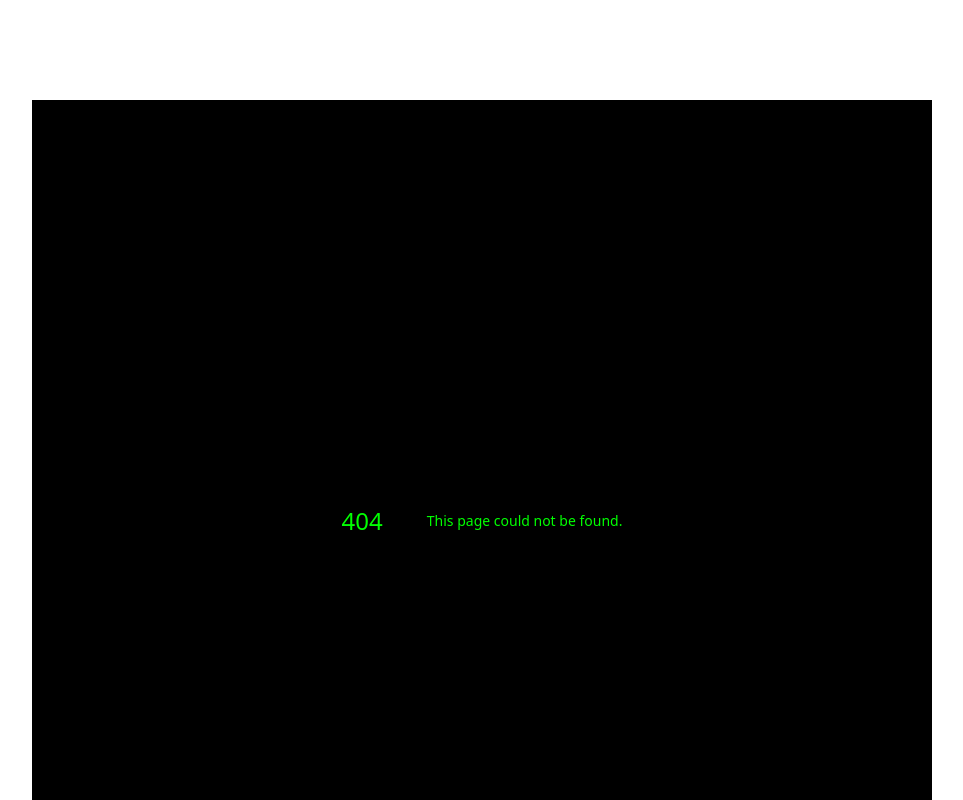
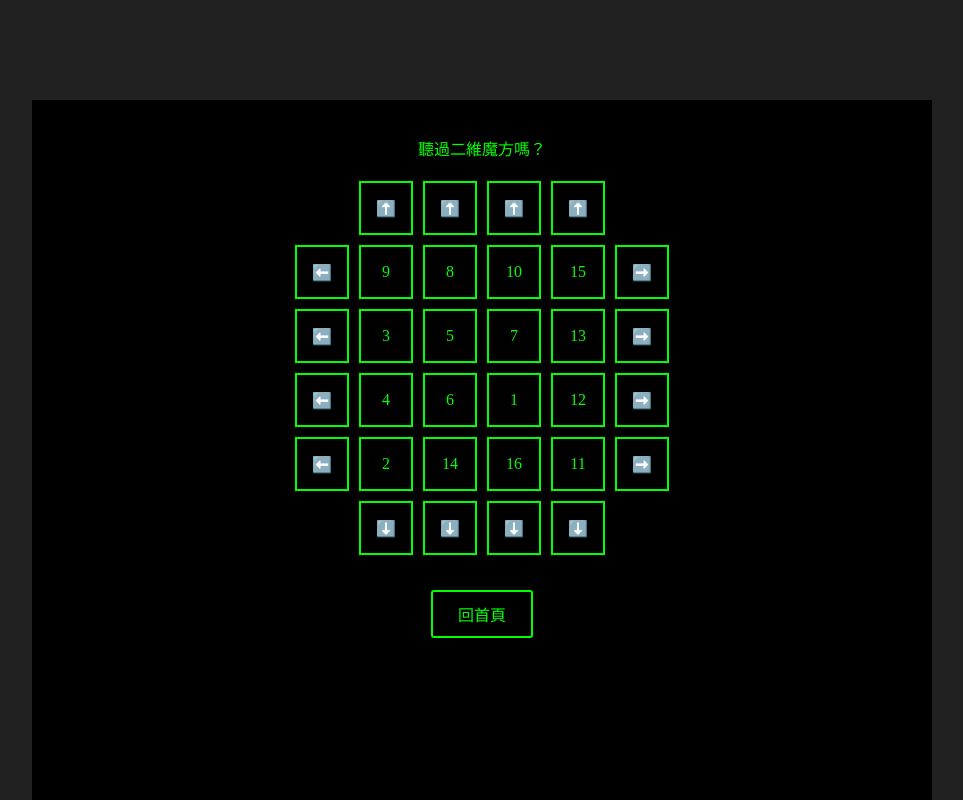
Before and after one commit to HiZollo/hz4ann-flag, a Next.js app: page /levels/3 in a window 1280 px wide. Before the commit this address had no page. Shown: the top 800 px of the page, without its empty margins (158-1121 px from the left). Built offline with nearby package versions, Linux system fonts and the light colour scheme.

Commit message:
feature: level 3

```diff
--- a/data/flags.json
+++ b/data/flags.json
@@ -4,6 +4,8 @@
   "CLICK_BUTTON": "hz4ann_flag_{81c715dd}",
   "FLIP_TRIP": "hz4ann_flag_{13937d8b}",
   "LEVEL1_CAESAR": "hz4ann_flag_{CAESAR_MASTER}",
+  "LEVEL3_SQUARE": "hz4ann_flag_{sdfghjklpoiujm}",
+  "LEVEL3_HIDDEN_SQUARE": "hz4ann_flag_{initailize_eror}",
   "LEVEL14_Q": "hz4ann_flag_{0b2c4db71}",
   "LEVEL23_GEO": "hz4ann_flag_{567ijnbvcd}"
 }
--- /dev/null
+++ b/pages/levels/3.tsx
@@ -0,0 +1,170 @@
+import $ from 'classnames';
+import { Dispatch, SetStateAction, useEffect, useState } from "react";
+import styles from '@/styles/RubiksCube.module.css';
+import { PopupWrapper } from '@/components/popup';
+
+import Flags from '@/data/flags.json';
+
+const BOARD_SIZE = 4;
+const SHUFFLE_COUNT = 10 * BOARD_SIZE;
+
+interface BoardProps {
+  board: string[][];
+  setBoard: Dispatch<SetStateAction<string[][]>>;
+  disabled: boolean;
+}
+
+interface ControlGridProps {
+  disabled: boolean;
+  text: string;
+  onClick: () => any;
+}
+
+export default function() {
+  const [board, setBoard] = useState([[Flags.LEVEL3_HIDDEN_SQUARE]]);
+  const [win, setWin] = useState(false);
+  const [open, setOpen] = useState(false);
+
+  useEffect(() => {
+    setBoard(newBoard(BOARD_SIZE, SHUFFLE_COUNT));
+  }, []);
+
+  if (!win && winBoard(board)) {
+    setWin(true);
+    setOpen(true);
+  }
+
+  return (
+    <>
+      <p>聽過二維魔方嗎？</p>
+
+      <Board board={board} setBoard={setBoard} disabled={win} />
+      <PopupWrapper open={open} handleClose={() => setOpen(false)}>
+        {Flags.LEVEL3_SQUARE}
+      </PopupWrapper>
+    </>
+  );
+}
+
+function newBoard(size: number, shuffle: number): string[][] {
+  let board = Array.from({ length: size }, (_, i) => (
+    Array.from({ length: size }, (_, j) => `${i * size + j + 1}`)
+  ));
+
+  while (shuffle--) {
+    const r = Math.floor(Math.random() * 4);
+    const n = Math.floor(Math.random() * size);
+    board = [boardUp, boardDown, boardLeft, boardRight][r](board, n);
+  }
+
+  return board;
+}
+
+function boardUp(board: string[][], c: number): string[][] {
+  const newBoard = JSON.parse(JSON.stringify(board)) as string[][];
+  const size = board.length;
+
+  let t = newBoard[0][c];
+  for (let i = 1; i < size; i++) {
+    newBoard[i-1][c] = newBoard[i][c];
+  }
+  newBoard[size-1][c] = t;
+
+  return newBoard;
+}
+
+function boardDown(board: string[][], c: number): string[][] {
+  const newBoard = JSON.parse(JSON.stringify(board)) as string[][];
+  const size = board.length;
+
+  let t = newBoard[size-1][c];
+  for (let i = size-1; i > 0; i--) {
+    newBoard[i][c] = newBoard[i-1][c];
+  }
+  newBoard[0][c] = t;
+
+  return newBoard;
+}
+
+function boardLeft(board: string[][], r: number): string[][] {
+  const newBoard = JSON.parse(JSON.stringify(board)) as string[][];
+  const size = board[0].length;
+
+  let t = newBoard[r][0];
+  for (let i = 1; i < size; i++) {
+    newBoard[r][i-1] = newBoard[r][i];
+  }
+  newBoard[r][size-1] = t;
+
+  return newBoard;
+}
+
+function boardRight(board: string[][], r: number): string[][] {
+  const newBoard = JSON.parse(JSON.stringify(board)) as string[][];
+  const size = board[0].length;
+
+  let t = newBoard[r][size-1];
+  for (let i = size-1; i > 0; i--) {
+    newBoard[r][i] = newBoard[r][i-1];
+  }
+  newBoard[r][0] = t;
+
+  return newBoard;
+}
+
+function winBoard(board: string[][]): boolean {
+  const size = board.length;
+  for (let i = 0; i < size; i++) {
+    for (let j = 0; j < size; j++) {
+      if (`${i * size + j + 1}` !== board[i][j]) {
+        return false;
+      }
+    }
+  }
+  return true;
+}
+
+function Board({ board, setBoard, disabled }: BoardProps): JSX.Element {
+  return (
+    <div className={styles.board}>
+      <div key={0} className={styles.row}>
+        <div key={0} className={$(styles['grid'], styles['grid-corner'])}></div>{
+          board.map((_, i) =>
+            <ControlGrid key={i+1} disabled={disabled} text="⬆️" onClick={() => setBoard(boardUp(board, i))} />
+          )
+        }<div key={board[0].length} className={$(styles['grid'], styles['grid-corner'])}></div>
+      </div>
+      {
+        board.map((row, i) =>
+          <div key={i+1} className={styles.row}>
+            <ControlGrid key={0} disabled={disabled} text="⬅️" onClick={() => setBoard(boardLeft(board, i))} />
+            {
+              row.map((v, j) =>
+                <div key={j+1} className={styles.grid}>{v}</div>
+              )
+            }
+            <ControlGrid key={board[0].length} disabled={disabled} text="➡️" onClick={() => setBoard(boardRight(board, i))} />
+          </div>
+        )
+      }
+      <div key={board.length} className={styles.row}>
+        <div key={0} className={$(styles['grid'], styles['grid-corner'])}></div>{
+          board.map((_, i) =>
+            <ControlGrid key={i+1} disabled={disabled} text="⬇️" onClick={() => setBoard(boardDown(board, i))} />
+          )
+        }<div key={board[0].length} className={$(styles['grid'], styles['grid-corner'])}></div>
+      </div>
+    </div>
+  );
+}
+
+function ControlGrid({ disabled, text, onClick }: ControlGridProps): JSX.Element {
+  return (
+    <div
+      className={$(styles['grid'], styles[disabled ? 'grid-control-disabled' : 'grid-control'])}
+      onClick={() => disabled ? 'A' : onClick()}
+    >
+      {text}
+    </div>
+  )
+}
--- /dev/null
+++ b/styles/RubiksCube.module.css
@@ -0,0 +1,41 @@
+.board {
+  display: flex;
+  flex-direction: column;
+  justify-content: space-between;
+}
+
+.row {
+  display: flex;
+  justify-content: space-between;
+}
+
+.grid {
+  width: 50px;
+  height: 50px;
+  margin: 5px;
+  border: 2px solid #0F0;
+  display: flex;
+  justify-content: center;
+  align-items: center;
+}
+
+.grid-corner {
+  border-color: transparent;
+}
+
+.grid-control-disabled {
+  color: #080;
+  border: 2px solid #080;
+}
+
+.grid-control:hover {
+  cursor: pointer;
+  background-color: #030;
+  transition-duration: 200ms;
+}
+
+.grid-control-disabled:hover {
+  cursor: not-allowed;
+  background-color: #030;
+  transition-duration: 200ms;
+}
```
